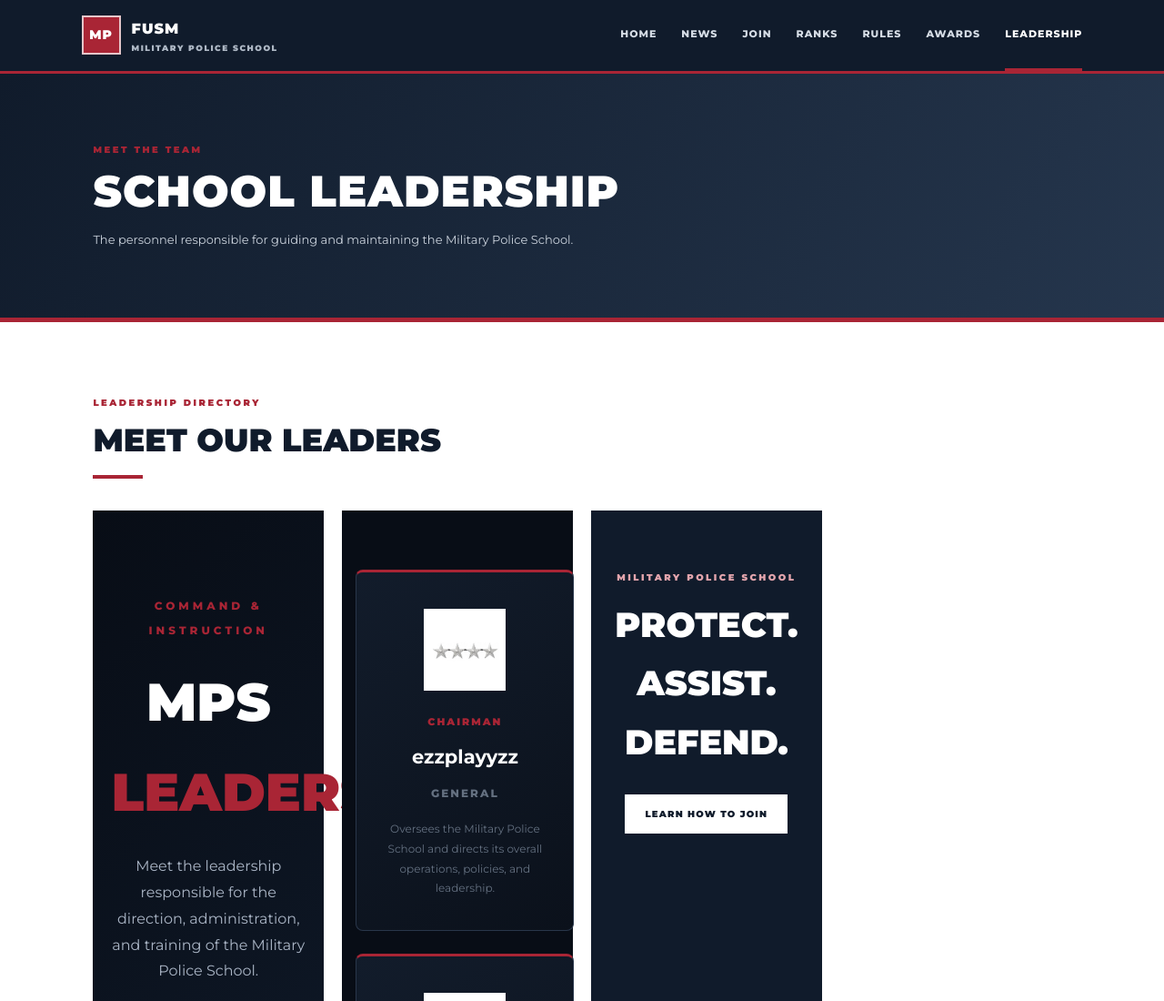
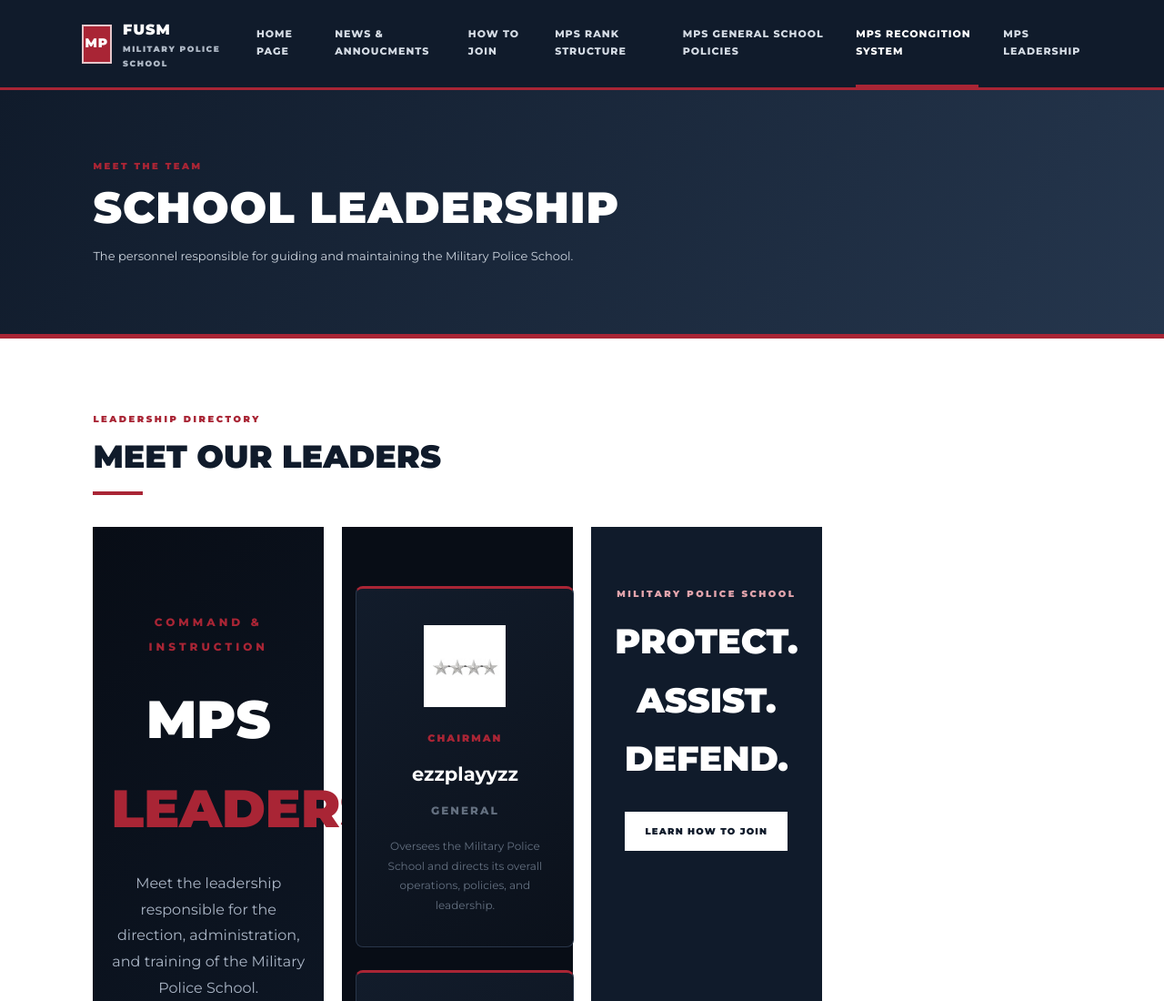
Before and after one commit to ydanso676/Military-Police-School-Website-, a plain HTML site: page leadership.html in a window 1280 px wide. Shown: the top 1100 px of the page at 91% size. Drawn offline with Linux system fonts and the light colour scheme.

Commit message:
Update leadership.html

```diff
--- a/leadership.html
+++ b/leadership.html
@@ -19,14 +19,14 @@
     <button class="menu-button" aria-label="Toggle navigation">☰</button>
 
     <nav class="nav">
-      <a href="index.html">Home</a>
-      <a href="news.html">News</a>
-      <a href="join.html">Join</a>
-      <a href="ranks.html">Ranks</a>
-      <a href="rules.html">Rules</a>
-       <a href="awards.html">Awards</a>
-      <a class="active" href="leadership.html">Leadership</a>
-    </nav>
+    <a href="index.html">Home Page</a>
+    <a href="news.html">News & Annoucments</a>
+    <a href="join.html">How To Join</a>
+    <a href="ranks.html">MPS Rank Structure</a>
+    <a href="rules.html">MPS General School Policies</a>
+    <a class="active" href="awards.html">MPS Recongition System</a>
+    <a href="leadership.html">MPS Leadership</a>
+     </nav>
   </header>
 
   <main>
```
